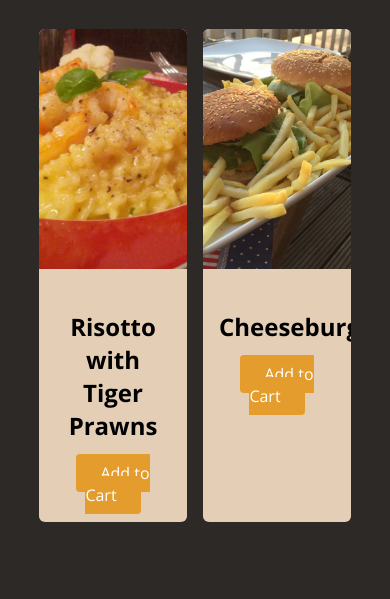
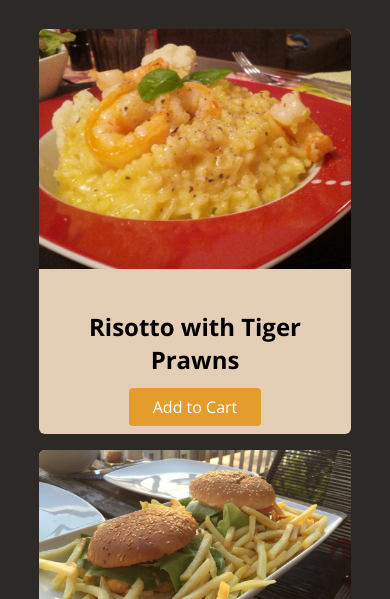
Before and after one commit to Hasrat270/Responsive_Page_Final_Code, a plain HTML site: page index.html in a window 390 px wide. Shown: the part 245-844 px from the top of the page. Drawn offline with nearby package versions, Linux system fonts and the light colour scheme.

Commit message:
Version 4.0

```diff
--- a/styles.css
+++ b/styles.css
@@ -93,3 +93,9 @@ main h1 {
 .btn:hover {
   background-color: rgb(221, 134, 34);
 }
+
+@media (max-width: 768px) {
+  #latest-products ul {
+    grid-template-columns: 1fr;
+  }
+}
```
